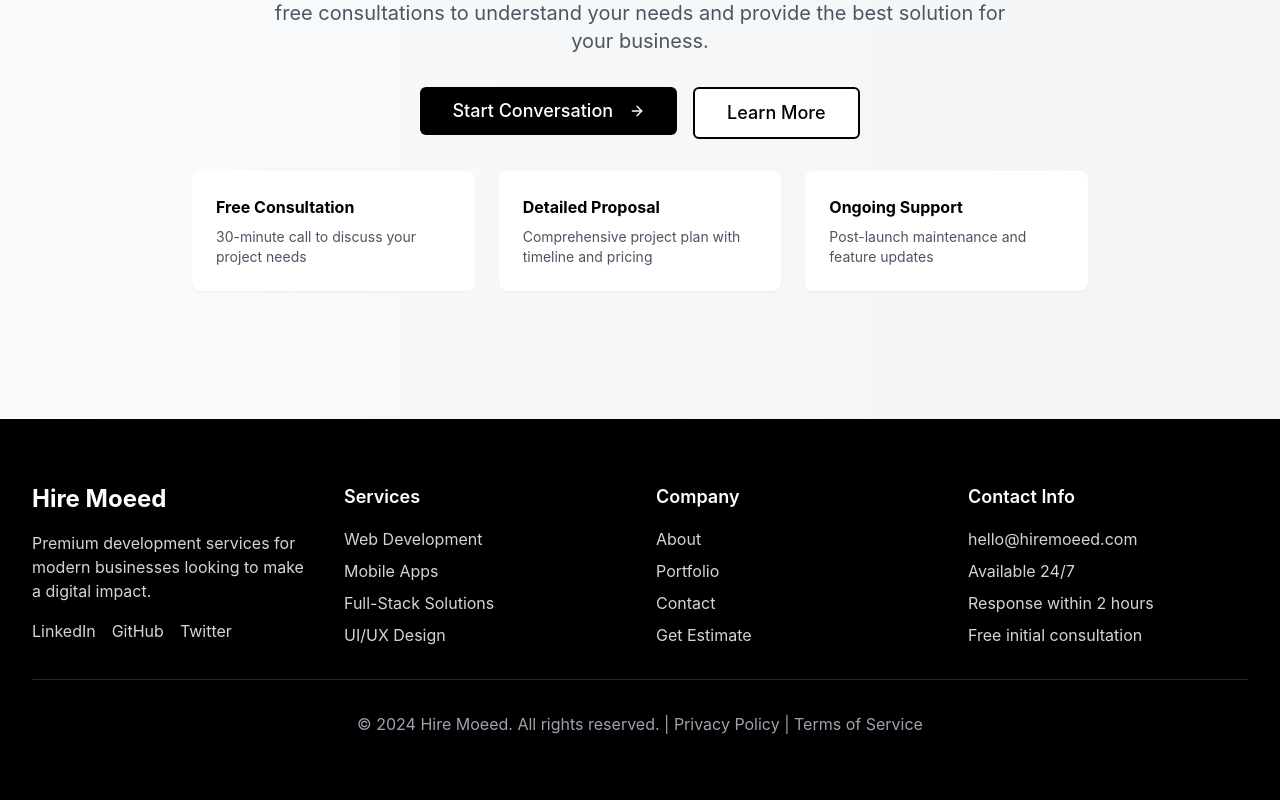
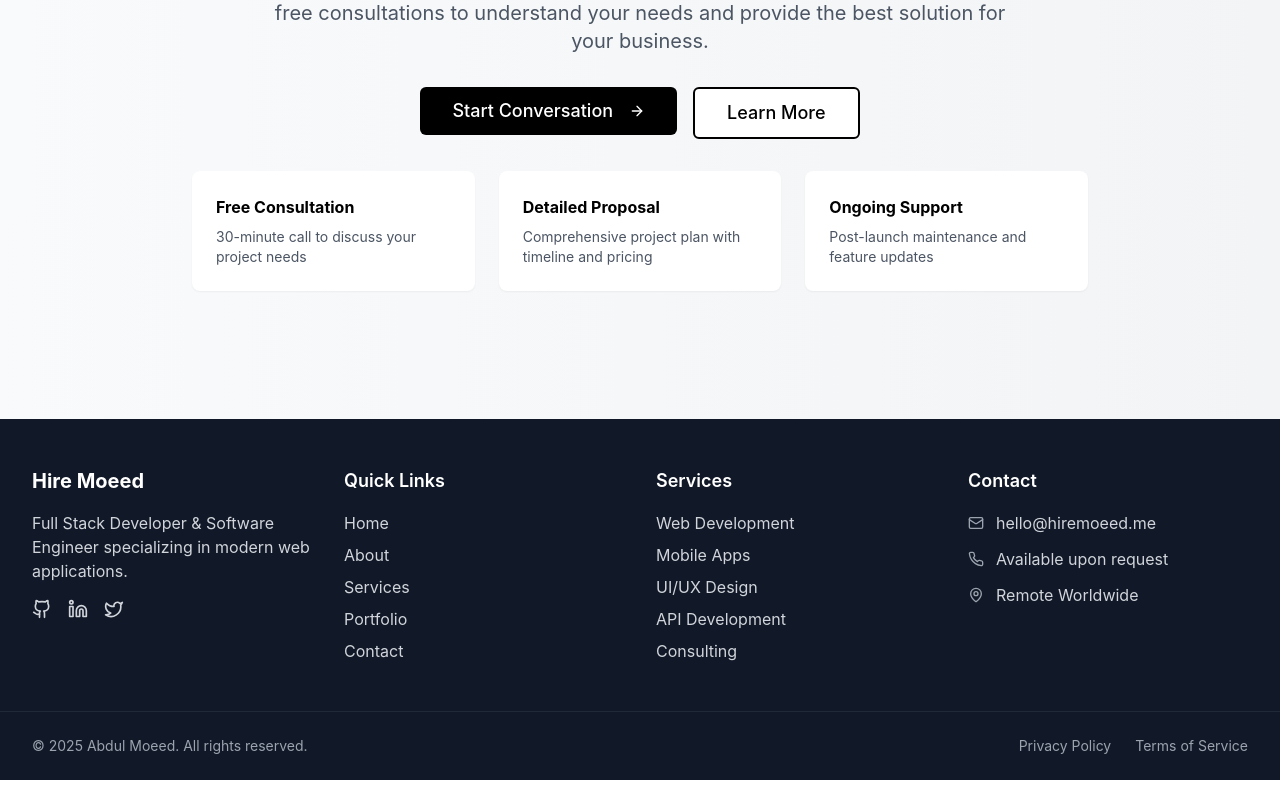
Before and after one commit to hiremoeedcom/sleek-hire-moeed-portal, a React (Vite) app: page / in a window 1280 px wide. Shown: the part 3844-4644 px from the top of the page. Built offline with nearby package versions, Linux system fonts and the light colour scheme.

Commit message:
Fix: Homepage footer displaying old version
Updated the homepage footer to match the global footer.

```diff
--- a/src/pages/About.tsx
+++ b/src/pages/About.tsx
@@ -1,4 +1,5 @@
 import Navigation from "@/components/Navigation";
+import Footer from "@/components/Footer";
 import { Card, CardContent } from "@/components/ui/card";
 import { Button } from "@/components/ui/button";
 import { Badge } from "@/components/ui/badge";
--- a/src/pages/Index.tsx
+++ b/src/pages/Index.tsx
@@ -5,6 +5,7 @@ import { Button } from "@/components/ui/button";
 import { Card, CardContent } from "@/components/ui/card";
 import { Badge } from "@/components/ui/badge";
 import Navigation from "@/components/Navigation";
+import Footer from "@/components/Footer";
 import { CheckCircle, ArrowRight, Code, Smartphone, Globe, Database, Shield, Zap } from "lucide-react";
 
 const Index = () => {
@@ -370,54 +371,7 @@ const Index = () => {
         </div>
       </section>
 
-      {/* Footer */}
-      <footer className="bg-black text-white py-16">
-        <div className="container-custom">
-          <div className="grid md:grid-cols-4 gap-8 mb-8">
-            <div>
-              <h3 className="text-2xl font-bold mb-4">Hire Moeed</h3>
-              <p className="text-gray-300 mb-4">
-                Premium development services for modern businesses looking to make a digital impact.
-              </p>
-              <div className="flex space-x-4">
-                <a href="#" className="text-gray-300 hover:text-white transition-colors">LinkedIn</a>
-                <a href="#" className="text-gray-300 hover:text-white transition-colors">GitHub</a>
-                <a href="#" className="text-gray-300 hover:text-white transition-colors">Twitter</a>
-              </div>
-            </div>
-            <div>
-              <h4 className="text-lg font-semibold mb-4">Services</h4>
-              <div className="space-y-2">
-                <Link to="/services" className="block text-gray-300 hover:text-white transition-colors">Web Development</Link>
-                <Link to="/services" className="block text-gray-300 hover:text-white transition-colors">Mobile Apps</Link>
-                <Link to="/services" className="block text-gray-300 hover:text-white transition-colors">Full-Stack Solutions</Link>
-                <Link to="/services" className="block text-gray-300 hover:text-white transition-colors">UI/UX Design</Link>
-              </div>
-            </div>
-            <div>
-              <h4 className="text-lg font-semibold mb-4">Company</h4>
-              <div className="space-y-2">
-                <Link to="/about" className="block text-gray-300 hover:text-white transition-colors">About</Link>
-                <Link to="/portfolio" className="block text-gray-300 hover:text-white transition-colors">Portfolio</Link>
-                <Link to="/contact" className="block text-gray-300 hover:text-white transition-colors">Contact</Link>
-                <Link to="/estimate" className="block text-gray-300 hover:text-white transition-colors">Get Estimate</Link>
-              </div>
-            </div>
-            <div>
-              <h4 className="text-lg font-semibold mb-4">Contact Info</h4>
-              <div className="space-y-2 text-gray-300">
-                <p>hello@hiremoeed.com</p>
-                <p>Available 24/7</p>
-                <p>Response within 2 hours</p>
-                <p>Free initial consultation</p>
-              </div>
-            </div>
-          </div>
-          <div className="border-t border-gray-800 pt-8 text-center text-gray-400">
-            <p>&copy; 2024 Hire Moeed. All rights reserved. | Privacy Policy | Terms of Service</p>
-          </div>
-        </div>
-      </footer>
+      <Footer />
     </div>
   );
 };
```
